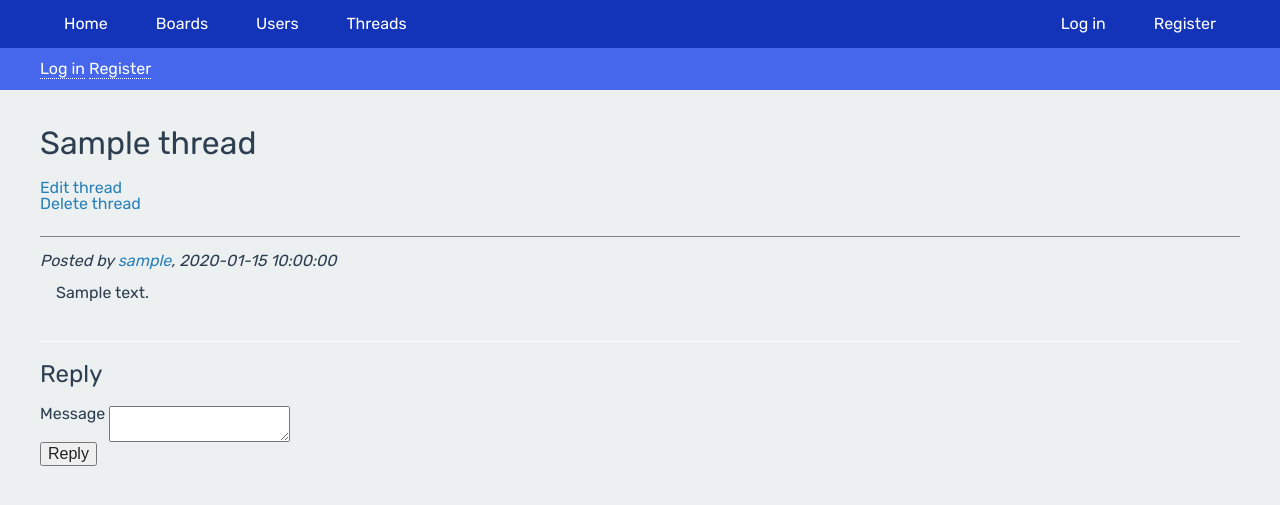
After one commit to Eelinki/tsoha-2020, a Flask app: page /threads/1/ in a window 1280 px wide. The commit adds this page. Shown: the top 505 px of the page. Run offline with Flask 2, Linux system fonts and the light colour scheme; tables that the repository leaves empty hold one stand-in row (values such as "Sample post").

Commit message:
Replying to threads now work

```diff
--- a/application/__init__.py
+++ b/application/__init__.py
@@ -52,6 +52,8 @@ from application.auth import views
 from application.threads import models
 from application.threads import views
 
+from application.posts import models
+
 from application.auth.models import User
 
 @login_manager.user_loader
--- /dev/null
+++ b/application/posts/forms.py
@@ -0,0 +1,9 @@
+from flask_wtf import FlaskForm
+from wtforms import TextAreaField
+from wtforms.validators import Length, InputRequired
+
+class PostForm(FlaskForm):
+    message = TextAreaField("Message", [InputRequired(), Length(max=400)])
+
+    class Meta:
+        csrf = False
--- a/application/static/css/style.css
+++ b/application/static/css/style.css
@@ -32,6 +32,10 @@ body {
     padding: 0;
     background-color: var(--background);
     color: var(--on-background);
+}
+
+h1, h2, h3, h4, h5, h6 {
+    font-weight: normal;
 }
 
 a {
@@ -110,3 +114,27 @@ main table td.center {
     color: var(--on-primary);
     border-bottom: 1px dotted var(--on-primary);
 }
+
+hr {
+    border: 0;
+    border-bottom: 1px solid #fff;
+}
+
+.post {
+    padding-top: 1em;
+    padding-bottom: 1em;
+}
+
+.post .user {
+    font-style: italic;
+}
+
+.post .message {
+    padding: 1em;
+}
+
+.post hr {
+    border: 0;
+    border-bottom: 1px solid gray;
+    margin-bottom: 1em;
+}
--- /dev/null
+++ b/application/templates/posts/new.html
@@ -0,0 +1,16 @@
+{% block body %}
+  <hr>
+  <h2>Reply</h2>
+  <form method="POST" action="{{ url_for('thread_reply', thread_id=thread.id) }}">
+    <p>
+      {{ form.message.label }} {{ form.message }}
+
+      <ul>
+        {% for error in form.message.errors %}
+          <li>{{ error }}</li>
+        {% endfor %}
+      </ul>
+    </p>
+    <input type="submit" value="Reply"/>
+  </form>
+{% endblock %}
--- a/application/templates/threads/list-threads.html
+++ b/application/templates/threads/list-threads.html
@@ -8,7 +8,7 @@
     </tr>
     {% for thread in threads %}
     <tr>
-      <td>{{ thread.title }}</td>
+      <td><a href="{{ url_for('view_thread', thread_id=thread.id) }}">{{ thread.title }}</a></td>
       <td class="center">{{ thread.board.boardname }}</td>
       <td class="center">{{ thread.date_created }}</td>
       <td class="center">{{ thread.user.username }}</td>
--- /dev/null
+++ b/application/templates/threads/thread.html
@@ -0,0 +1,19 @@
+{% extends "layout.html" %}
+
+{% block body %}
+  <h1>{{ thread.title }}</h1>
+  <p><a href="{{ url_for('edit_thread', thread_id=thread.id) }}">Edit thread</a></p>
+  <p><a href="{{ url_for('delete_thread', thread_id=thread.id) }}">Delete thread</a></p>
+
+  <table>
+    {% for post in posts %}
+      <div class="post">
+        <hr>
+        <p class="user">Posted by <a href="{{ url_for('user_profile', user_id=post.user.id) }}">{{ post.user.username }}</a>, {{ post.date_created }}</p>
+        <p class="message">{{ post.message }}</p>
+      </div>
+    {% endfor %}
+  </table>
+
+  {% include "posts/new.html" %}
+{% endblock %}
--- a/application/threads/models.py
+++ b/application/threads/models.py
@@ -5,8 +5,8 @@ class Thread(Base):
     title = db.Column(db.String(64), nullable=False)
     user_id = db.Column(db.Integer, db.ForeignKey('account.id'), nullable=False)
     board_id = db.Column(db.Integer, db.ForeignKey('board.id'), nullable=False)
-    user = db.relationship("User", backref="account", lazy=True)
-    board = db.relationship("Board", backref="boards", lazy=True)
+    user = db.relationship("User", backref="threaduser", lazy=True)
+    board = db.relationship("Board", backref="threadboard", lazy=True)
 
     def __init__(self, title):
         self.title = title
--- a/application/threads/views.py
+++ b/application/threads/views.py
@@ -1,8 +1,70 @@
-from application import app, db
+from application import app, db, login_required, login_manager
 from flask import redirect, render_template, request, url_for
-from flask_login import login_required, current_user
+from flask_login import  current_user
 from application.threads.models import Thread
+from application.threads.forms import ThreadForm
+from application.posts.models import Post
+from application.posts.forms import PostForm
 
 @app.route("/threads/", methods=["GET"])
 def threads_index():
     return render_template("threads/list.html", threads = Thread.query.all())
+
+@app.route("/threads/<thread_id>/", methods = ["GET"])
+def view_thread(thread_id):
+    thread = Thread.query.get(thread_id)
+
+    posts = Post.query.filter_by(thread_id = thread_id)
+
+    return render_template("threads/thread.html", thread = thread, posts = posts, form = PostForm())
+
+@app.route("/threads/<thread_id>/delete", methods=["GET"])
+@login_required
+def delete_thread(thread_id):
+    thread = Thread.query.get(thread_id)
+
+    print(current_user.roles())
+
+    if not(thread.user_id == current_user.id or "ADMIN" in current_user.roles()):
+        return login_manager.unauthorized()
+
+    Thread.query.filter_by(id=thread_id).delete()
+
+    db.session().commit()
+
+    return redirect(url_for("boards_index"))
+
+@app.route("/threads/<thread_id>/edit", methods = ["GET", "POST"])
+@login_required
+def edit_thread(thread_id):
+    thread = Thread.query.get(thread_id)
+
+    if not(thread.user_id == current_user.id or "ADMIN" in current_user.roles()):
+        return login_manager.unauthorized()
+
+    if request.method == "GET":
+        return render_template("threads/edit.html", form = ThreadForm(), thread = thread)
+
+    thread.title = request.form.get("title")
+    db.session().commit()
+
+    return redirect(url_for("view_thread", thread_id = thread_id))
+
+@app.route("/threads/<thread_id>/reply", methods = ["POST"])
+@login_required
+def thread_reply(thread_id):
+    thread = Thread.query.get(thread_id)
+
+    form = PostForm(request.form)
+
+    if not form.validate():
+        return redirect(url_for("view_thread", thread_id = thread_id, form = form))
+
+    post = Post(form.message.data)
+    post.user_id = current_user.id
+    post.thread_id = thread.id
+
+    db.session().add(post)
+    db.session().commit()
+
+    return redirect(url_for("view_thread", thread_id = thread_id, form = ThreadForm()))
--- a/application/views.py
+++ b/application/views.py
@@ -1,7 +1,8 @@
 from flask import render_template
 from application import app
 from application.auth.models import User
+from application.boards.models import Board
 
 @app.route("/")
 def index():
-    return render_template("index.html", new_users=User.users_without_threads())
+    return render_template("index.html", new_users=User.users_without_threads(), board_thread_count = Board.board_thread_count())
```
Also changed, not shown: application/auth/models.py (+6 -2 lines), application/boards/models.py (+16 -0 lines), application/posts/models.py (added, +11 -0 lines), application/templates/index.html (+10 -0 lines), application/templates/threads/edit.html (added, +16 -0 lines), documentation/user_stories.md (+4 -1 lines), application/posts/__init__.py (added).
